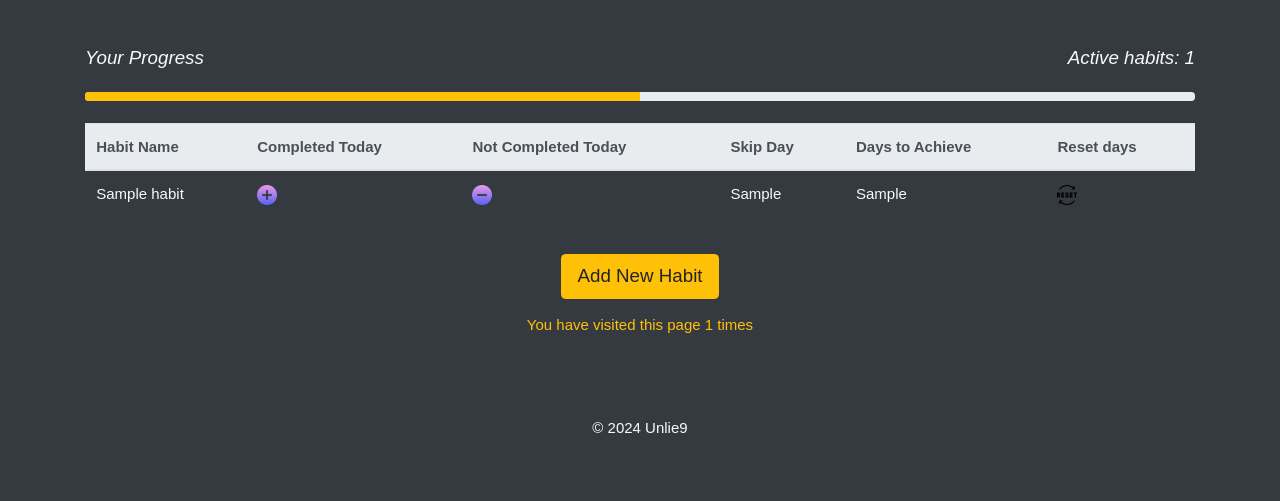
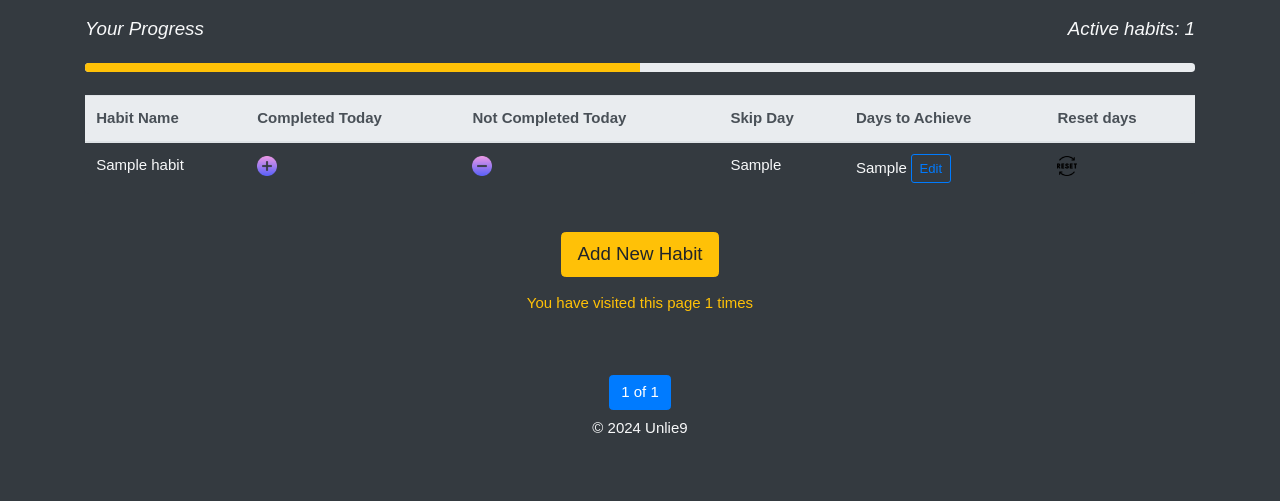
Before and after one commit to Unlie9/habit-tracker, a Django app: template templates/habit_tracker/index.html in a window 1280 px wide. Shown: the part 359-860 px from the top of the page. Run offline with Django 5.2, Linux system fonts and the light colour scheme; the template is opened without the code that fills it: most values are stand-ins (such as "Sample title", 1, 10 or a date in 2020).

Commit message:
update index

```diff
--- a/templates/habit_tracker/index.html
+++ b/templates/habit_tracker/index.html
@@ -40,7 +40,10 @@
 								</a>
 							</td>
 							<td>{{ detail.skip_day }}</td>
-							<td>{{ detail.days_to_achieve }}</td>
+							<td>
+								{{ detail.days_to_achieve }}
+								<a href="{% url 'my-habits-update' pk=detail.id %}" class="btn btn-outline-primary btn-sm">Edit</a>
+							</td>
 							<td>
 								<a href="{% url "confirm_operation" detail.id "reset" %}">
 									<img class="action-icon" src="{% static 'assets/reset.png' %}" width="20px" alt="Reset">
@@ -60,5 +63,24 @@
 				<p class="text-warning mt-3">You have visited this page {{ num_visits }} times</p>
 			</div>
 		</div>
+		<ul class="pagination justify-content-center">
+			{% if page_obj.has_previous %}
+				<li class="page-item">
+					<a class="page-link" href="?page={{ page_obj.previous_page_number }}" aria-label="Previous">
+						<span aria-hidden="true">&laquo;</span> Prev
+					</a>
+				</li>
+			{% endif %}
+			<li class="page-item active">
+				<span class="page-link">{{ page_obj.number }} of {{ paginator.num_pages }}</span>
+			</li>
+			{% if page_obj.has_next %}
+				<li class="page-item">
+					<a class="page-link" href="?page={{ page_obj.next_page_number }}" aria-label="Next">
+						Next <span aria-hidden="true">&raquo;</span>
+					</a>
+				</li>
+			{% endif %}
+		</ul>
 	</main>
 {% endblock %}
```
